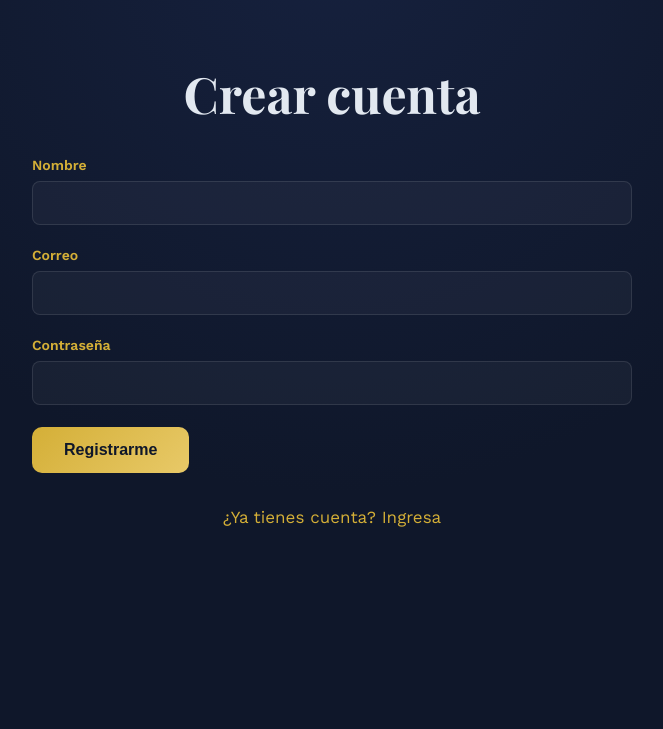
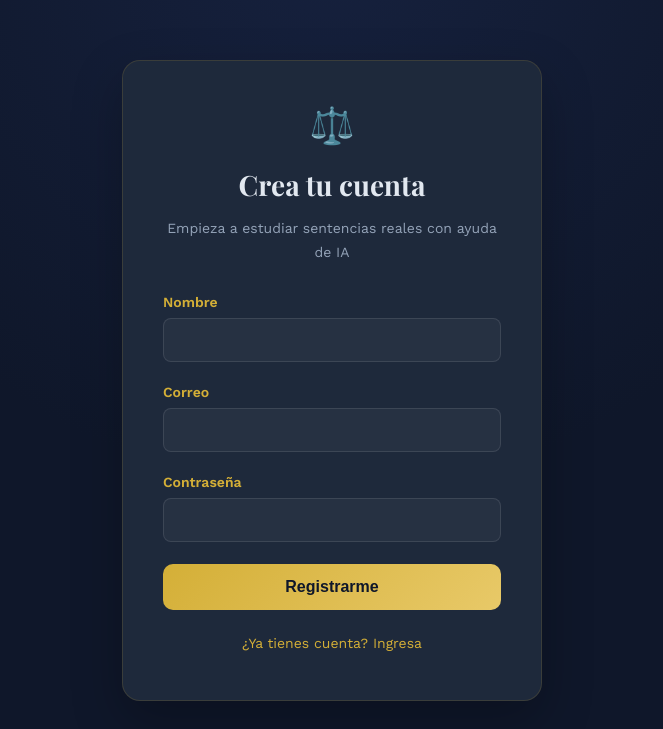
Before and after one commit to valentinaatehortuaza/iuscase, a Flask app: page /registro in a window 1280 px wide. Shown: the part 71-800 px from the top of the page, without its empty margins (308-971 px from the left). Run offline with Flask 3, Linux system fonts and the light colour scheme; some web fonts are replaced.

Commit message:
Usa PostgreSQL en produccion, tarjetas para el panel de casos y rediseno de login/registro
- app.py: lee DATABASE_URL si existe (Render) y usa SQLite solo como fallback local,
  para que los casos de estudio no se pierdan en cada despliegue/reinicio.
- requirements.txt: agrega psycopg2-binary para poder conectar a PostgreSQL.
- dashboard.html + style.css: los casos de estudio se muestran en una cuadricula
  de tarjetas parejas en vez de una lista vertical.
- login.html / register.html + style.css: nueva tarjeta de autenticacion centrada
  (tarjeta-auth) con marca, titulo y subtitulo, acorde al resto del sitio.

```diff
--- a/app.py
+++ b/app.py
@@ -19,7 +19,13 @@ from routes.dashboard import dashboard_bp
 from routes.casos import casos_bp
 
 app = Flask(__name__)
-app.config["SQLALCHEMY_DATABASE_URI"] = "sqlite:///iuscase.db"
+url_base_datos = os.getenv("DATABASE_URL", "sqlite:///iuscase.db")
+# Render entrega a veces el prefijo antiguo "postgres://", pero SQLAlchemy 2.x
+# exige "postgresql://". Si no se corrige, la conexion falla en produccion.
+if url_base_datos.startswith("postgres://"):
+    url_base_datos = url_base_datos.replace("postgres://", "postgresql://", 1)
+
+app.config["SQLALCHEMY_DATABASE_URI"] = url_base_datos
 app.config["SQLALCHEMY_TRACK_MODIFICATIONS"] = False
 app.config["SECRET_KEY"] = os.getenv("FLASK_SECRET_KEY", "cambia-esto-antes-de-publicar")
 app.config["MAX_CONTENT_LENGTH"] = 20 * 1024 * 1024  # 20 MB por archivo subido
--- a/requirements.txt
+++ b/requirements.txt
@@ -7,3 +7,4 @@ requests>=2.32
 beautifulsoup4>=4.12
 truststore>=0.9
 gunicorn>=21.2
+psycopg2-binary>=2.9
--- a/static/css/style.css
+++ b/static/css/style.css
@@ -447,6 +480,46 @@ a{
     margin:0;
 }
 
+/* ================== Tarjeta de ingreso / registro ================== */
+
+.tarjeta-auth{
+    background: var(--superficie);
+    border:1px solid rgba(212,175,55,0.15);
+    border-radius:18px;
+    padding:44px 40px;
+    max-width:420px;
+    margin:30px auto;
+    text-align:center;
+    box-shadow: 0 20px 50px rgba(0,0,0,0.25);
+}
+.auth-marca{
+    font-size:36px;
+    margin-bottom:8px;
+}
+.auth-titulo{
+    font-size:28px;
+    margin-bottom:8px;
+}
+.auth-subtitulo{
+    color: var(--texto-suave);
+    font-size:14px;
+    margin-bottom:30px;
+}
+.tarjeta-auth .formulario{
+    text-align:left;
+    max-width:100%;
+    margin:0;
+}
+.boton-ancho{
+    width:100%;
+}
+.auth-enlace{
+    margin-top:22px;
+    margin-bottom:0;
+    font-size:14px;
+    text-align:center;
+}
+
 /* ================== Adaptacion a pantallas pequenas (movil) ================== */
 
 @media (max-width: 640px){
--- a/templates/register.html
+++ b/templates/register.html
@@ -2,7 +2,10 @@
 {% block titulo %}Registrarse - IUSCase{% endblock %}
 {% block contenido %}
 
-<h1>Crear cuenta</h1>
+<div class="tarjeta-auth">
+    <div class="auth-marca">⚖️</div>
+    <h1 class="auth-titulo">Crea tu cuenta</h1>
+    <p class="auth-subtitulo">Empieza a estudiar sentencias reales con ayuda de IA</p>
 
     <form method="POST" class="formulario">
         <div class="campo">
@@ -17,9 +20,10 @@
             <label for="contrasena">Contraseña</label>
             <input type="password" id="contrasena" name="contrasena" required minlength="6">
         </div>
-    <button type="submit">Registrarme</button>
+        <button type="submit" class="boton-ancho">Registrarme</button>
     </form>
 
-<p><a class="enlace" href="{{ url_for('auth.login') }}">¿Ya tienes cuenta? Ingresa</a></p>
+    <p class="auth-enlace"><a class="enlace" href="{{ url_for('auth.login') }}">¿Ya tienes cuenta? Ingresa</a></p>
+</div>
 
 {% endblock %}
```
Also changed, not shown: other parts of static/css/style.css (+38 -1 lines), templates/dashboard.html (+5 -3 lines), templates/login.html (+7 -3 lines). Lines whose indentation alone changed are shown as unchanged.
